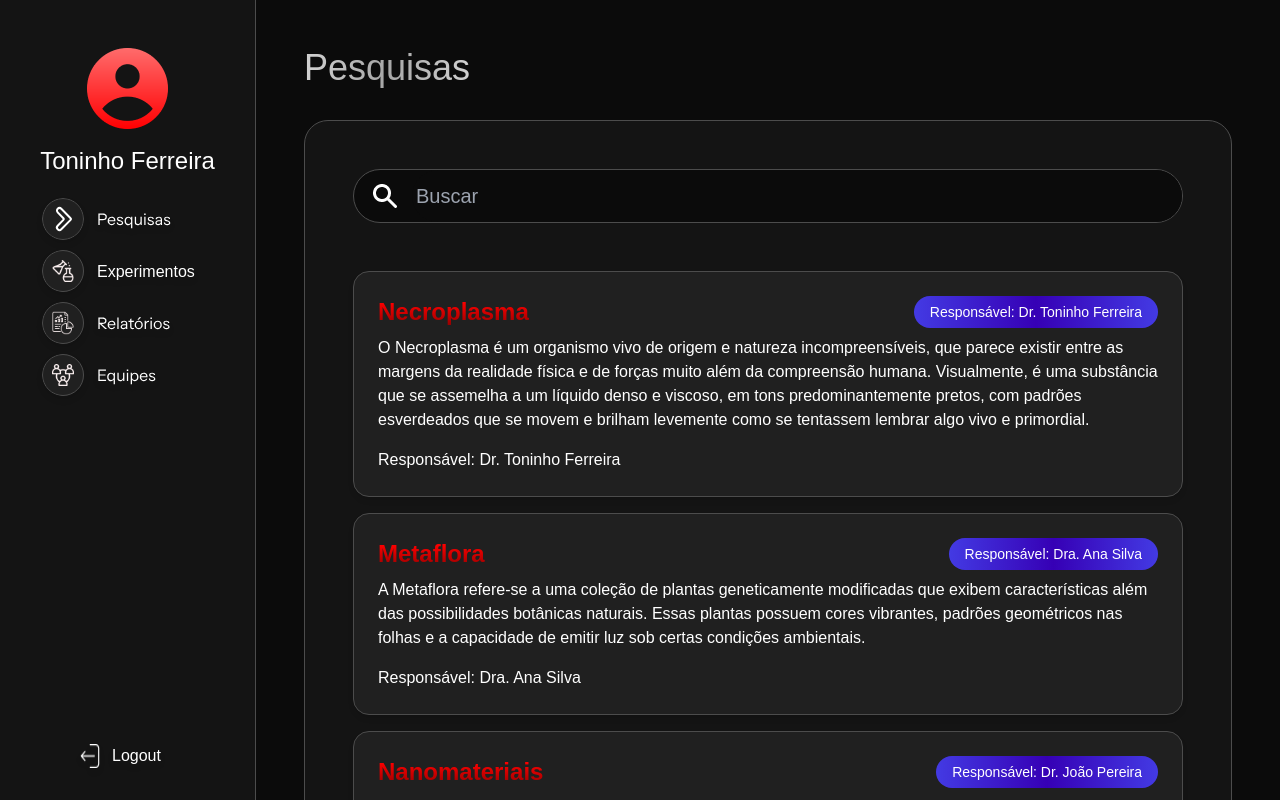
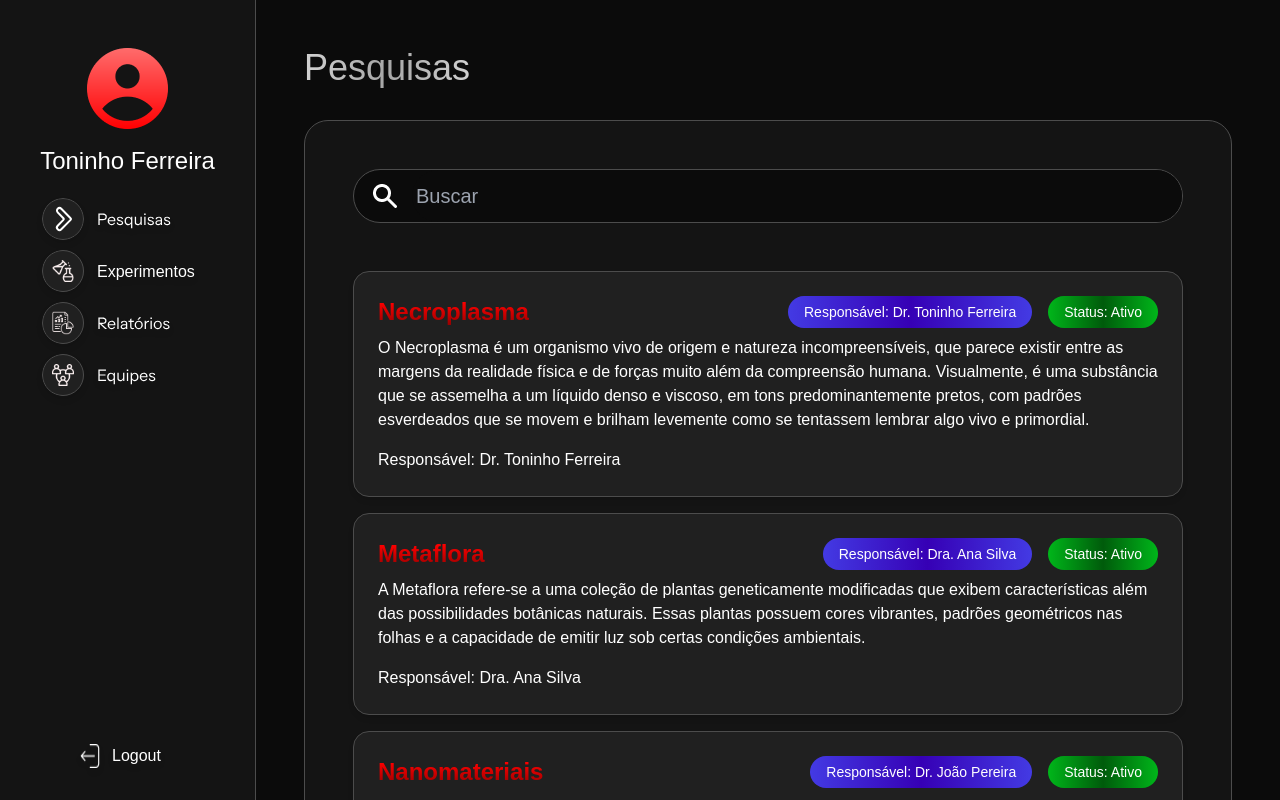
Before and after one commit to m3raak1/nero-management, a Vue app: page /pesquisas.html in a window 1280 px wide. Built offline with nearby package versions, Linux system fonts and the light colour scheme; data requests are answered from the project's data file.

Commit message:
estilizado e adicionado o status da pesquisa

```diff
--- a/src/components/Pesquisa.vue
+++ b/src/components/Pesquisa.vue
@@ -15,8 +15,9 @@ defineProps({
             <a :href="`pesquisa${search.researchId}.html`">
                 <div class="flex justify-between">
                     <h2 class="text-2xl text-transparent bg-red-gradient bg-clip-text font-bold">{{ search.title }}</h2>
-                    <div class="h-auto">
+                    <div class="h-auto flex">
                         <span class="text-white h-full block flex items-center bg-sapphire-gradient px-4 rounded-3xl text-sm">Responsável: {{ search.responsible }}</span>
+                        <span class="text-white h-full block flex items-center bg-emerald-gradient px-4 ml-4 rounded-3xl text-sm">Status: {{ String(search.status).charAt(0).toUpperCase() + String(search.status).slice(1) }}</span>
                     </div>
                 </div>
                 <p class="text-white mt-2 mb-4">
--- a/tailwind.config.js
+++ b/tailwind.config.js
@@ -7,7 +7,8 @@ export default {
       'silver-gradient': 'linear-gradient(90deg, #D1D1D1 0%, #a6a6a6 50%, #D1D1D1 100%)',
       'red-gradient': 'linear-gradient(#8B0000 0%, #ff0000 20%, #8B0000 100%)',
       'ruby-gradient': 'linear-gradient(90deg, rgba(255,0,0,1) -20%, rgba(125,0,0,1) 50%, rgba(255,0,0,1) 120%);',
-      'sapphire-gradient': 'linear-gradient(90deg, rgba(75,93,255,1) -30%, rgba(54,0,181,1) 50%, rgba(75,93,255,1) 130%);'
+      'sapphire-gradient': 'linear-gradient(90deg, rgba(75,93,255,1) -30%, rgba(54,0,181,1) 50%, rgba(75,93,255,1) 130%);',
+      'emerald-gradient': 'linear-gradient(90deg, rgba(0,255,38,1) -40%, rgba(0,91,11,1) 50%, rgba(0,255,38,1) 140%);'
     },
     extend: {
       fontFamily: {
```
